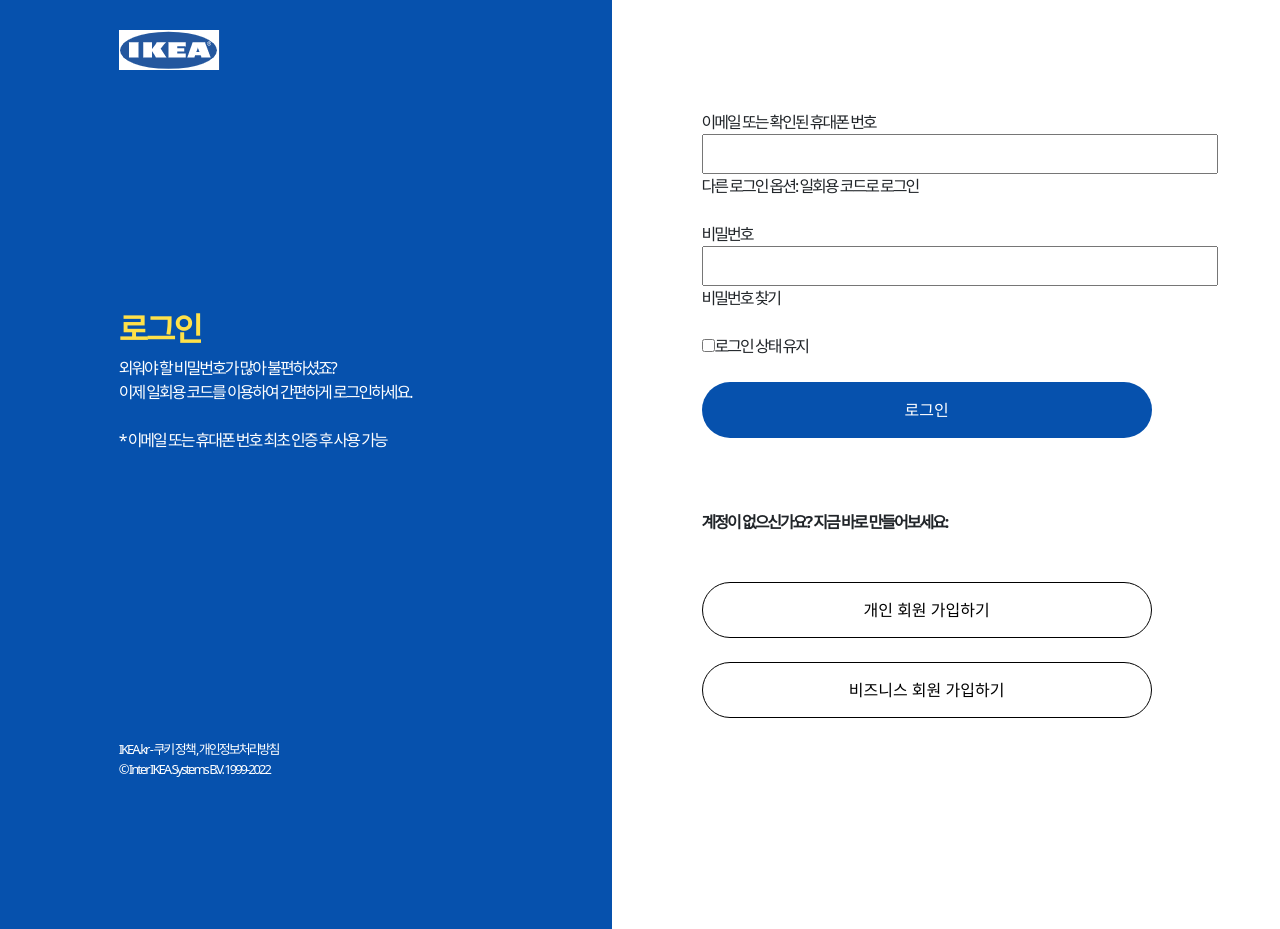
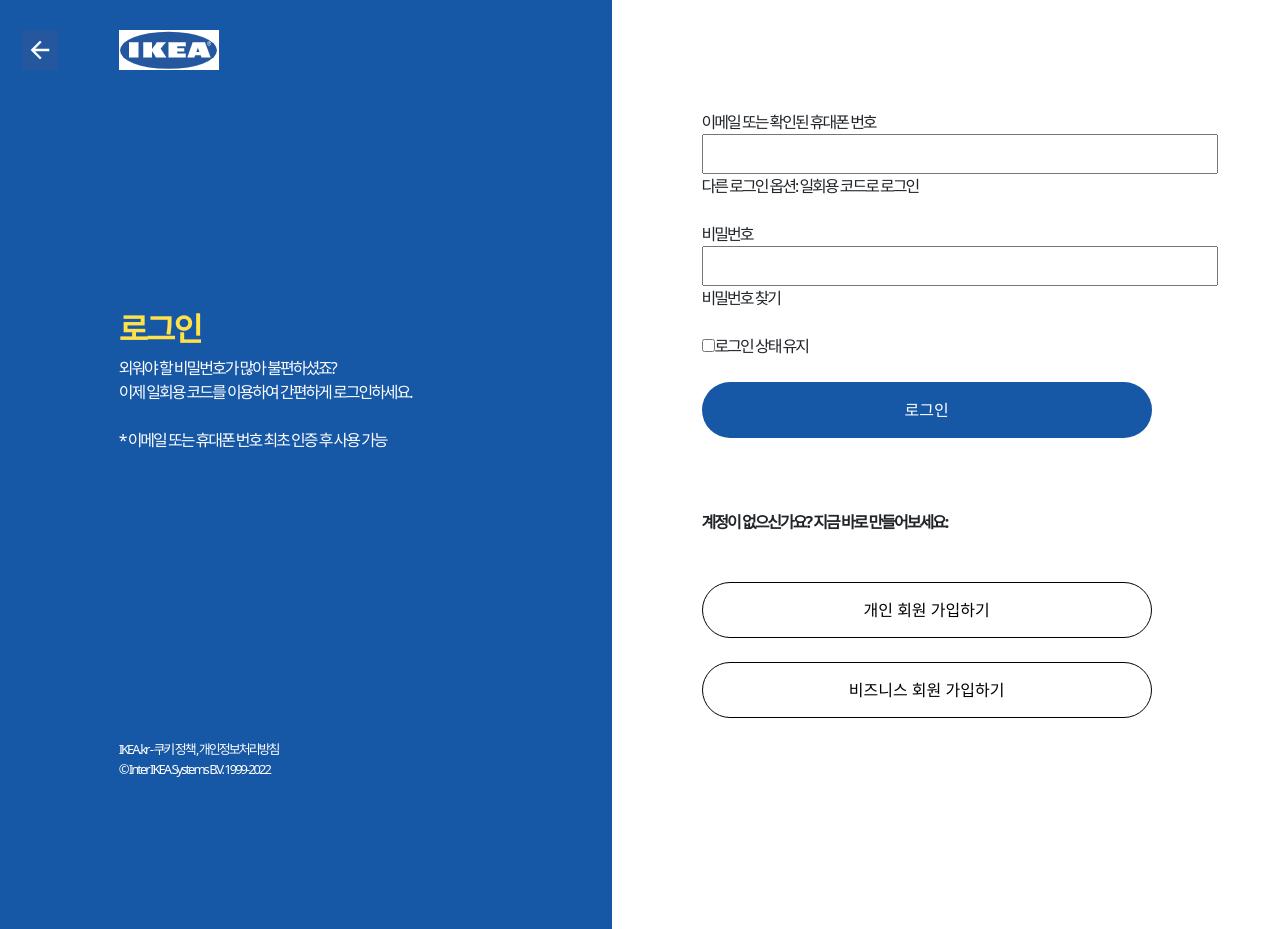
Before and after one commit to steam88ys/PHP_Project_cpyIKEA, a PHP site: page /html/login.html in a window 1280 px wide. Run offline with PHP 8.4, Linux system fonts and the light colour scheme.

Commit message:
로그인 화면 연결

```diff
--- a/css/login.css
+++ b/css/login.css
@@ -4,6 +4,10 @@ body {
 }
 
 #logo2 {
+    padding-top: 30px;
+}
+#arrow {
+    padding-left: 10px;
     padding-top: 30px;
 }
 
@@ -14,7 +18,7 @@ h2 {
 
 #bluecontent {
     color: white;
-    background-color: rgb(6, 81, 173);
+    background-color: rgb(22, 87, 166);
     width: fit-content;
     padding-bottom: 150px;
     padding-right: 200px;
@@ -25,7 +29,7 @@ h2 {
 }
 
 #left_bluecontent {
-    background-color: rgb(6, 81, 173);
+    background-color: rgb(22, 87, 166);
 }
 
 #white_content {
@@ -45,7 +49,7 @@ h2 {
 }
 
 .blue_btn {
-    background-color: rgb(6, 81, 173);
+    background-color: rgb(22, 87, 166);
     color: white;
 }
 
--- a/html/index.html
+++ b/html/index.html
@@ -3,8 +3,8 @@
 <head>
     <meta charset="UTF-8">
     <meta http-equiv="X-UA-Compatible" content="IE=edge">
-    <meta name="viewport" content="width=device-width, initial-scale=1.0"><!--파비콘-->
-    <link rel="shortcut icon" type="image/x-icon" href="../img/logo.png" />
+    <meta name="viewport" content="width=device-width, initial-scale=1.0">
+    <link rel="shortcut icon" type="image/x-icon" href="../img/logo.png" /><!--파비콘-->
     <link href="https://cdn.jsdelivr.net/npm/bootstrap@5.1.3/dist/css/bootstrap.min.css" rel="stylesheet">
     <link rel="stylesheet" type="text/css" href="../css/menu.css">
     <link rel="stylesheet" type="text/css" href="../css/home.css">
--- a/html/login.html
+++ b/html/login.html
@@ -4,6 +4,7 @@
     <meta charset="UTF-8">
     <meta http-equiv="X-UA-Compatible" content="IE=edge">
     <meta name="viewport" content="width=device-width, initial-scale=1.0">
+    <link rel="shortcut icon" type="image/x-icon" href="../img/logo.png" />
     <link href="https://cdn.jsdelivr.net/npm/bootstrap@5.1.3/dist/css/bootstrap.min.css" rel="stylesheet">
     <link rel="stylesheet" type="text/css" href="../css/login.css">
     <title>Document</title>
@@ -11,7 +12,10 @@
 <body>
     <div class="container-fluid">
         <div class="row">
-            <div class="col-md-1" id="left_bluecontent"></div>
+            <div class="col-md-1" id="left_bluecontent">
+                <a href="../html/index.html"><img src="../img/arrow.png" id="arrow"></a>
+            </div>
+
             <div class="col-md-5" id="bluecontent">
                 <img src="../img/logo2.png" id="logo2"><br><br>
                 <br><br><br><br><br><br><br><br><br>
```
Also changed, not shown: img/arrow.png (added).
